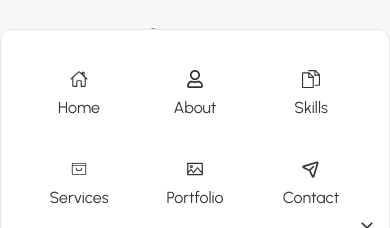
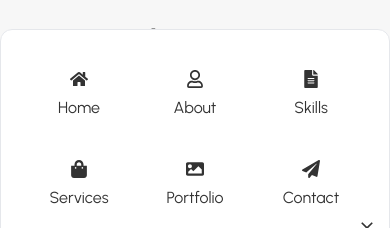
Before and after one commit to pradeepkhanal23/react-portfolio, a React (Vite) app: page / in a window 390 px wide. Both pictures are taken after a click on the icon 348 px from the left and 816 px from the top of the page. Shown: the part 593-821 px from the top of the page. Built offline with nearby package versions, Linux system fonts and the light colour scheme; a web font is replaced by a local one.

Commit message:
drawer adjusted

```diff
--- a/src/components/Drawer.jsx
+++ b/src/components/Drawer.jsx
@@ -1,10 +1,13 @@
 import { IoMdClose } from "react-icons/io";
-import { IoHomeOutline } from "react-icons/io5";
-import { FaRegUser } from "react-icons/fa";
-import { SlDocs } from "react-icons/sl";
-import { PiShoppingBagOpenLight } from "react-icons/pi";
-import { AiOutlinePicture } from "react-icons/ai";
-import { PiPaperPlaneTiltBold } from "react-icons/pi";
+
+import {
+  FaRegUser,
+  FaHome,
+  FaFileAlt,
+  FaShoppingBag,
+  FaImage,
+  FaPaperPlane,
+} from "react-icons/fa";
 
 const Drawer = ({ setIsNavOpen }) => {
   return (
@@ -30,7 +33,7 @@ const Drawer = ({ setIsNavOpen }) => {
               className="flex flex-col items-center gap-y-2 "
               onClick={() => setIsNavOpen(false)}
             >
-              <IoHomeOutline className="drawer-icon" />
+              <FaHome className="drawer-icon" />
               <span>Home</span>
             </a>
           </li>
@@ -50,7 +53,7 @@ const Drawer = ({ setIsNavOpen }) => {
               className="flex flex-col items-center gap-y-2 "
               onClick={() => setIsNavOpen(false)}
             >
-              <SlDocs className="drawer-icon" />
+              <FaFileAlt className="drawer-icon" />
               <span>Skills</span>
             </a>
           </li>
@@ -60,7 +63,7 @@ const Drawer = ({ setIsNavOpen }) => {
               className="flex flex-col items-center gap-y-2 "
               onClick={() => setIsNavOpen(false)}
             >
-              <PiShoppingBagOpenLight className="drawer-icon" />
+              <FaShoppingBag className="drawer-icon" />
               <span>Services</span>
             </a>
           </li>
@@ -70,7 +73,7 @@ const Drawer = ({ setIsNavOpen }) => {
               className="flex flex-col items-center gap-y-2 "
               onClick={() => setIsNavOpen(false)}
             >
-              <AiOutlinePicture className="drawer-icon" />
+              <FaImage className="drawer-icon" />
               <span>Portfolio</span>
             </a>
           </li>
@@ -80,7 +83,7 @@ const Drawer = ({ setIsNavOpen }) => {
               className="flex flex-col items-center gap-y-2 "
               onClick={() => setIsNavOpen(false)}
             >
-              <PiPaperPlaneTiltBold className="drawer-icon" />
+              <FaPaperPlane className="drawer-icon" />
               <span>Contact</span>
             </a>
           </li>
```
